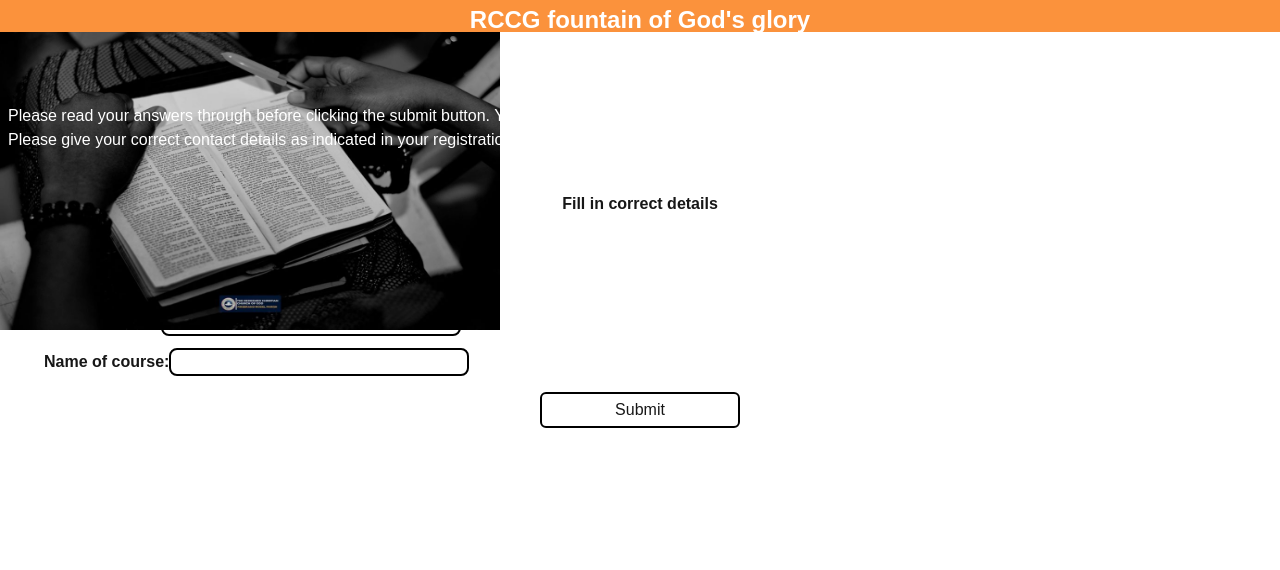
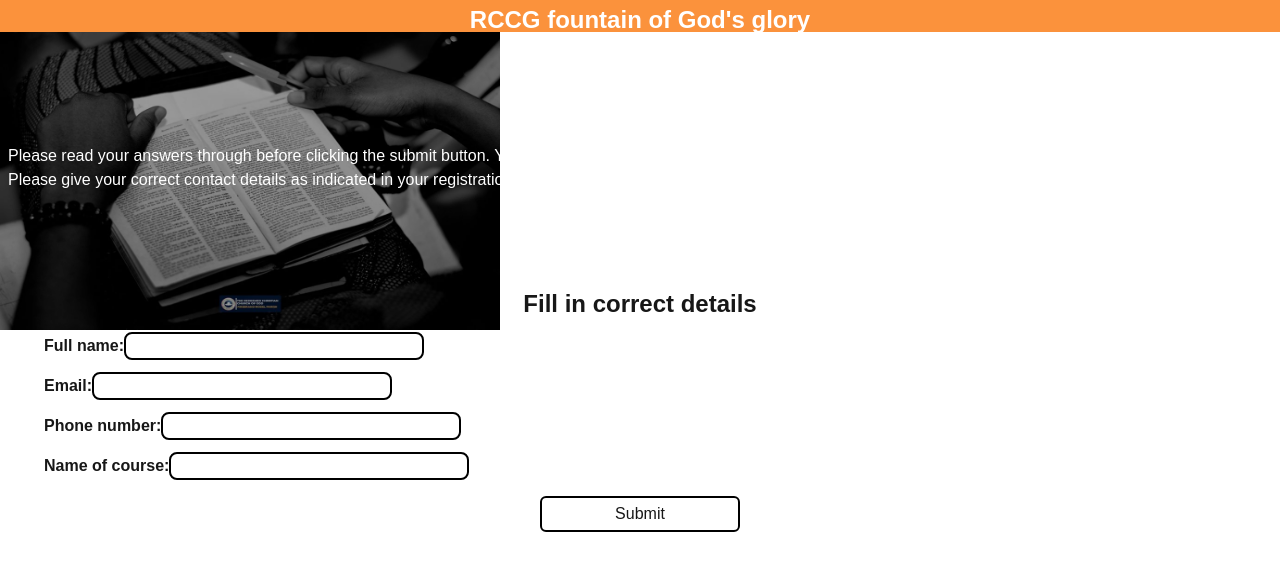
Before and after one commit to tijesunimi-5/Church-Q-A, a Next.js app: page / in a window 1280 px wide. Shown: the top 570 px of the page. Built offline with nearby package versions, Linux system fonts and the light colour scheme.

Commit message:
first commit

```diff
--- a/app/globals.css
+++ b/app/globals.css
@@ -38,5 +38,5 @@
   position: absolute;
   margin-top: 30px;
   top: 0;
-  background: rgba(0, 0, 0, 0.2)
+  background: rgba(0, 0, 0, 0.4)
 }
--- a/app/page.js
+++ b/app/page.js
@@ -9,7 +9,7 @@
           <div className="overlay"></div>
         </div>
         <div className="relative z-20 text-white">
-          <h1 className=" uppercase mt-20 font-bold">
+          <h1 className=" uppercase mt-20 pt-10 font-bold">
             Welcome To Your Exam
           </h1>
           <p className="text-start px-2">
@@ -22,8 +22,8 @@
         </div>
       </div>
 
-      <div className="mt-10">
-        <h1 className="font-bold">Fill in correct details</h1>
+      <div className="mt-24">
+        <h1 className="font-bold text-2xl">Fill in correct details</h1>
         <form className="mt-3">
           <div className="text-start ml-9">
             <label htmlFor="fullname" className=" pl-2 font-semibold">
```
